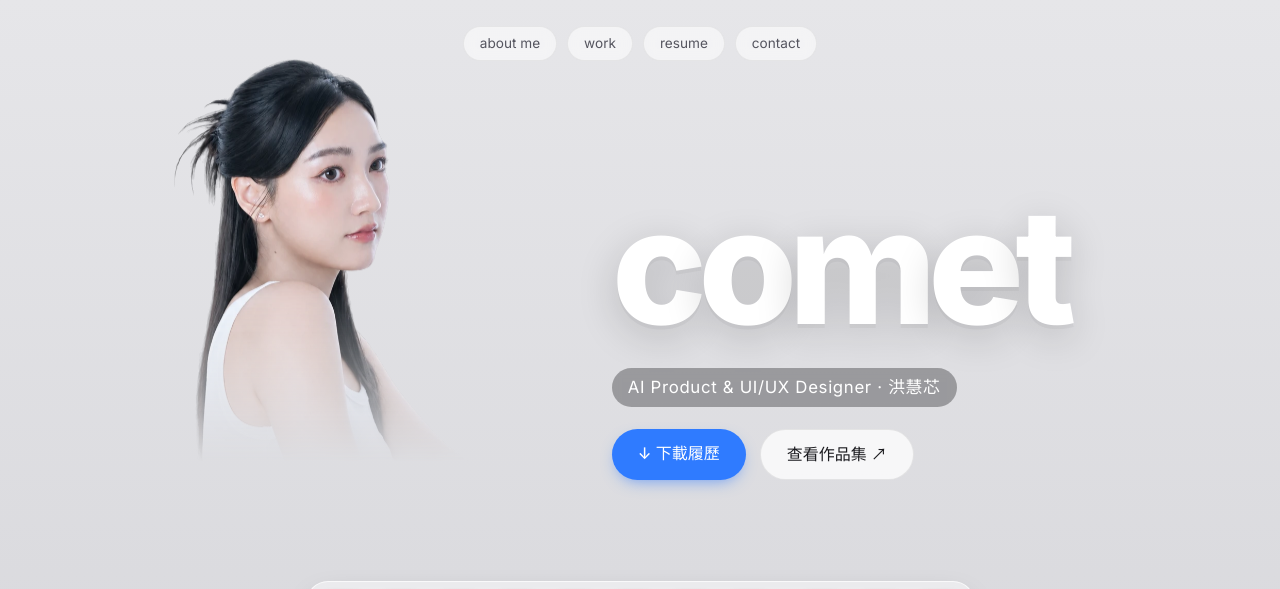
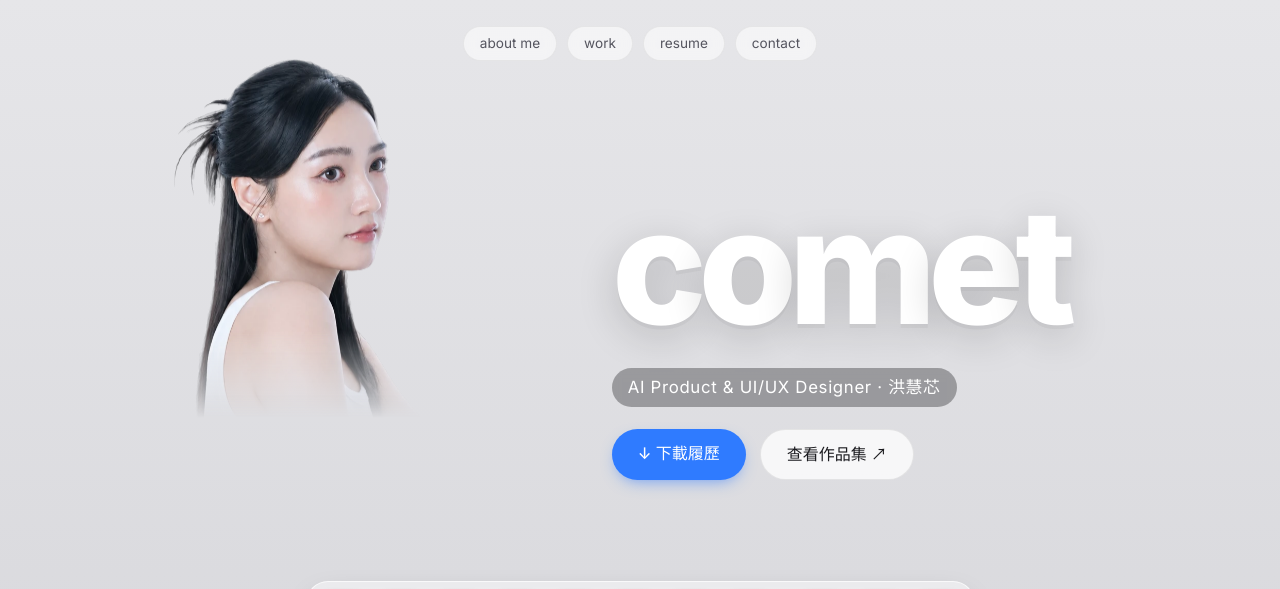
Before and after one commit to honghuixin4-cell/comet-resume, a plain HTML site: page index.html in a window 1280 px wide. Shown: the top 589 px of the page. Drawn offline with Linux system fonts and the light colour scheme.

Commit message:
Hero: shorter, crisper cutout fade
Co-Authored-By: Claude Opus 5.5 <noreply@anthropic.com>

```diff
--- a/styles.css
+++ b/styles.css
@@ -77,8 +77,8 @@ mark{padding:1px 8px;border-radius:3px;color:var(--ink);font-weight:500}
   .top-cta{position:static;gap:14px}
   .top-cta .tbtn{font-size:1rem;padding:11px 26px}
   .hero-cutout{grid-column:1;grid-row:1;justify-self:end;height:min(560px,68vh);min-height:470px;margin-top:0;
-    -webkit-mask-image:linear-gradient(to bottom,#000 42%,rgba(0,0,0,.45) 60%,transparent 74%);
-    mask-image:linear-gradient(to bottom,#000 42%,rgba(0,0,0,.45) 60%,transparent 74%)}
+    -webkit-mask-image:linear-gradient(to bottom,#000 50%,rgba(0,0,0,.35) 60%,transparent 66%);
+    mask-image:linear-gradient(to bottom,#000 50%,rgba(0,0,0,.35) 60%,transparent 66%)}
   .hero-text{margin-left:clamp(-90px,-5vw,-30px)}
   .dock{margin-top:8px}
 }
```
